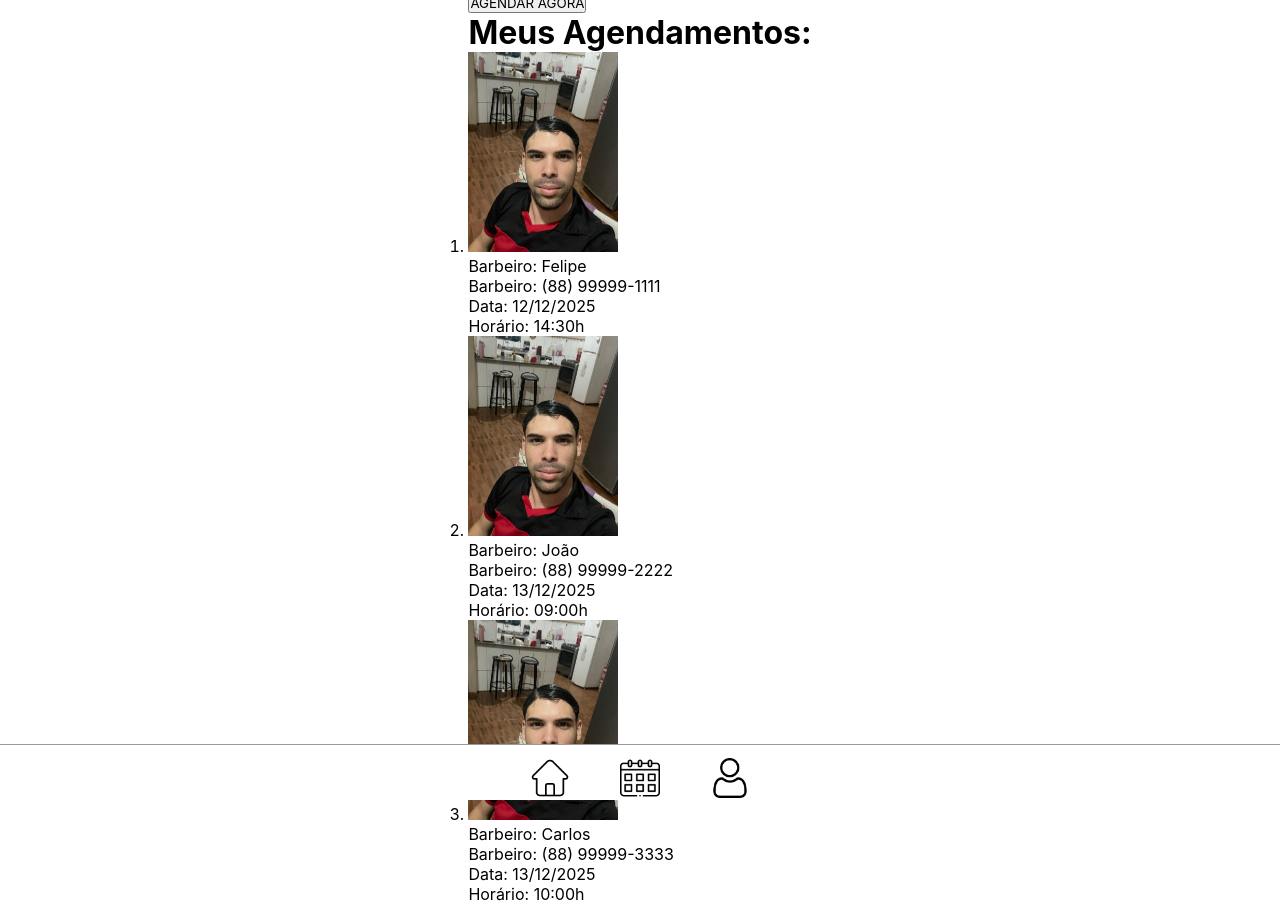
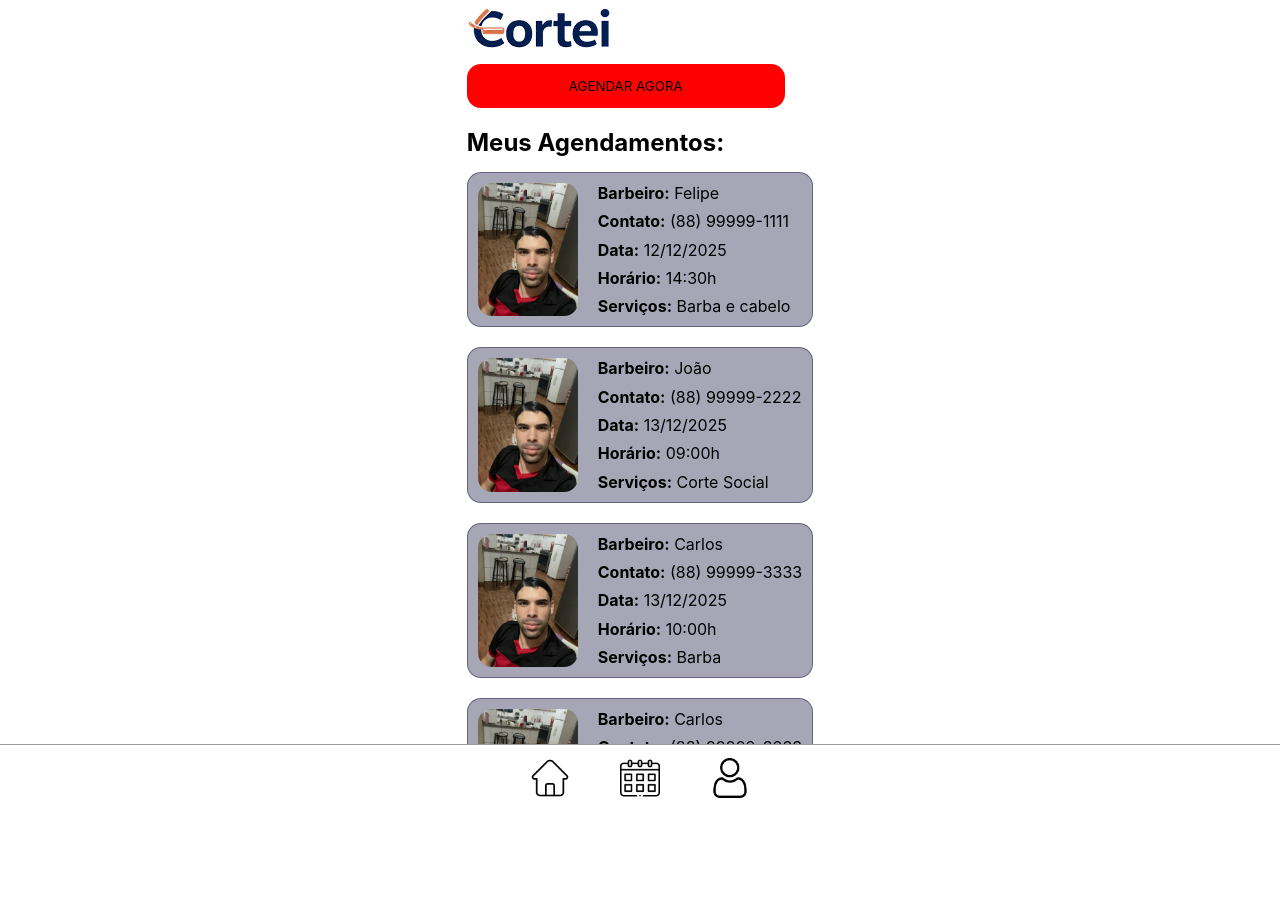
Before and after one commit to luisfelipeandrade19/barber-appointment-website, a React (Vite) app in the folder frontend/: page /agendamentos in a window 1280 px wide. After the commit the page ends 800 px from the top, so only its background shows below. Built offline with nearby package versions, Linux system fonts and the light colour scheme; no server answers.

Commit message:
feat: CSS tela de agendamentos estruturada

```diff
--- /dev/null
+++ b/frontend/src/screens/agendamento/appointment.css
@@ -0,0 +1,64 @@
+.appointment-container{
+    height: 100vh;
+    display: flex;
+    flex-direction: column;
+    overflow-y: auto;
+    padding-bottom: 70px;
+}
+
+.appointment-header{
+    text-align: start;
+}
+
+.appointment-page-btn{
+    background-color: red;
+    border: none;
+    width: 318px;
+    height: 44px;
+    border-radius: 14px;
+}
+
+.title-appointments{
+    font-size: 24px;
+    font-weight: 700;
+    padding-bottom: 15px;
+}
+
+.item-list{
+    background-color: rgba(0, 1, 47, 0.35);
+    list-style-type: none;
+    border-radius: 14px;
+    border: 1px solid  rgba(0, 1, 47, 0.4);
+}
+
+.appoiments{
+    padding: 20px 0px;
+}
+
+#appoiments-list {
+    display: flex;
+    flex-direction: column;
+    gap: 20px;
+    padding: 0;
+}
+
+.div-list{
+    display: flex;
+    flex-direction: row;
+}
+
+#img-list{
+    border-radius: 24px;
+    padding: 10px;
+}
+
+.appointment-info{
+    padding: 10px;
+    display: flex;
+    flex-direction: column;
+    justify-content: space-between;
+}
+
+.appointment-info span{
+    font-weight: 700;
+}
--- a/frontend/src/screens/agendamento/appointment.tsx
+++ b/frontend/src/screens/agendamento/appointment.tsx
@@ -1,5 +1,6 @@
 import logoImg from "../../assets/logoSite.png"
 import exemplo from "../../assets/ft.jpg"
+import "./appointment.css"
 
 function Appointment(){
 
@@ -12,7 +13,8 @@ function Appointment(){
             time: "14:30h",
             services: "Barba e cabelo",
             image: exemplo
-        },
+         }
+        ,
         {
             id: 2,
             barberName: "João",
@@ -30,30 +32,58 @@ function Appointment(){
             time: "10:00h",
             services: "Barba",
             image: exemplo
+        },
+        {
+            id: 4,
+            barberName: "Carlos",
+            contact: "(88) 99999-3333",
+            date: "13/12/2025",
+            time: "10:00h",
+            services: "Barba",
+            image: exemplo
+        },
+        {
+            id: 5,
+            barberName: "Carlos",
+            contact: "(88) 99999-3333",
+            date: "13/12/2025",
+            time: "10:00h",
+            services: "Barba",
+            image: exemplo
+        },
+        {
+            id: 6,
+            barberName: "Carlos",
+            contact: "(88) 99999-3333",
+            date: "13/12/2025",
+            time: "10:00h",
+            services: "Barba",
+            image: exemplo
         }
 
     ]
 
     return(
         <>
-        <div className="container">
-            <header>
-                <img src={logoImg} alt="logo site" />
+        <div className="appointment-container">
+            <header className="appointment-header">
+                <img className="img-logo" src={logoImg} alt="logo site" />
             </header>
-            <div className="content-main">
-                <button>AGENDAR AGORA</button>
+            <div className="appointment-content-main">
+                <button className="appointment-page-btn">AGENDAR AGORA</button>
                 <div className="appoiments">
-                    <h1>Meus Agendamentos:</h1>
+                    <h1 className="title-appointments">Meus Agendamentos:</h1>
                     <ol id="appoiments-list">
                        {listAppointments.map((item)=>(
-                        <li>
-                            <div className={item.barberName}>
-                                <img src={item.image} alt="logo site" width={150}/>
+                        <li className="item-list">
+                            <div className={`div-list ${item.barberName}`}>
+                                <img id="img-list" src={item.image} alt="logo site" width={120}/>
+                                <div className="appointment-info">
                                     <p className="name">
                                         <span>Barbeiro:</span> {item.barberName}
                                     </p>
                                     <p className="contact">
-                                    <span>Barbeiro:</span> {item.contact}
+                                        <span>Contato:</span> {item.contact}
                                     </p>
                                     <p className="date">
                                         <span>Data:</span> {item.date}
@@ -62,7 +92,9 @@ function Appointment(){
                                         <span>Horário:</span> {item.time}
                                     </p>
                                     <p className="services">
+                                        <span>Serviços:</span> {item.services}
                                     </p>
+                                </div>
                             </div>
                         </li>
                        ))}
--- a/frontend/src/screens/agendar/agendar.css
+++ b/frontend/src/screens/agendar/agendar.css
@@ -13,7 +13,7 @@
     flex-direction: column;
 }
 
-header {
+.agendar-header {
     background-color: #00012F;
     color: white;
     padding: 18px;
```
Also changed, not shown: frontend/src/assets/logoSite.png. Lines whose indentation alone changed are shown as unchanged.
